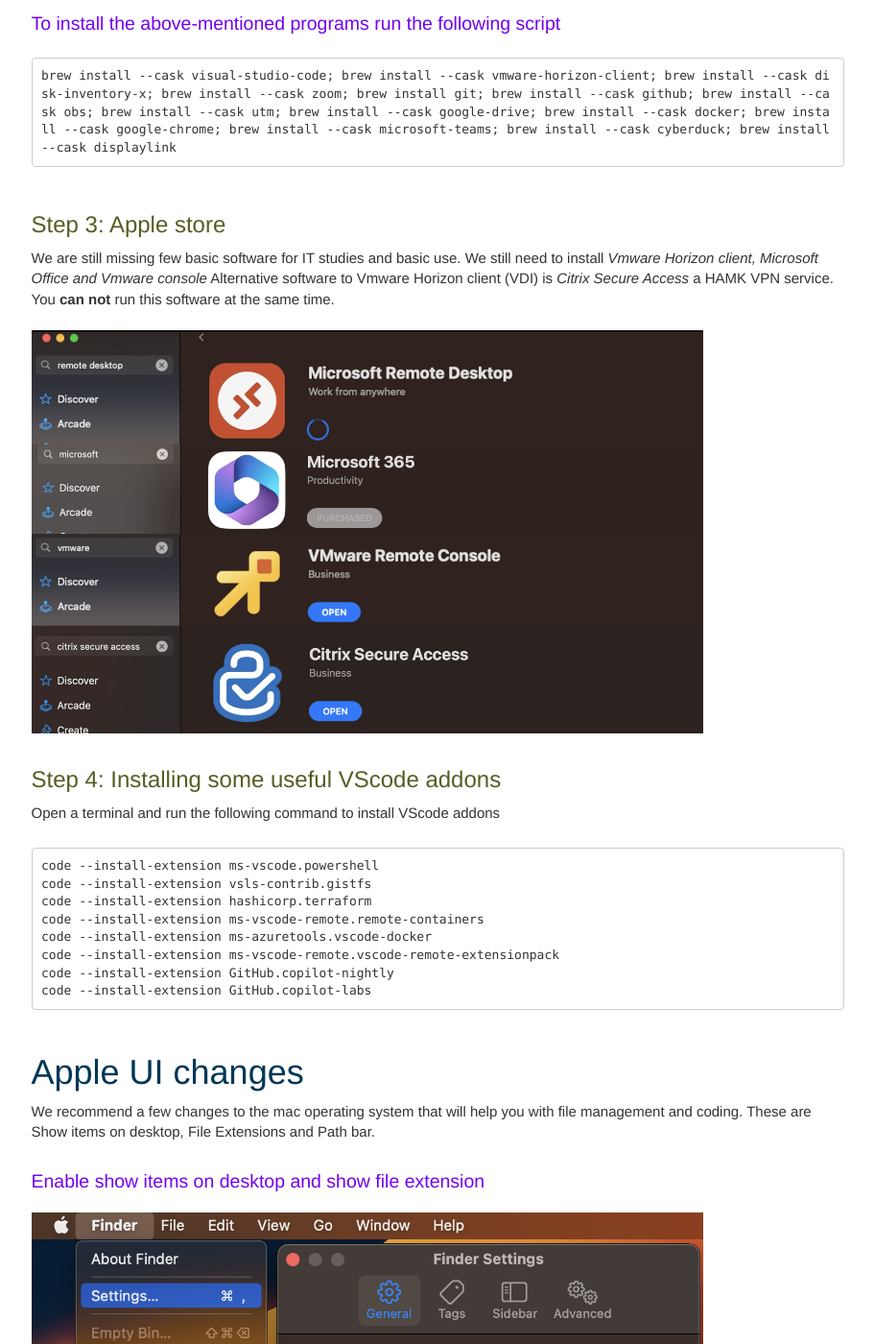
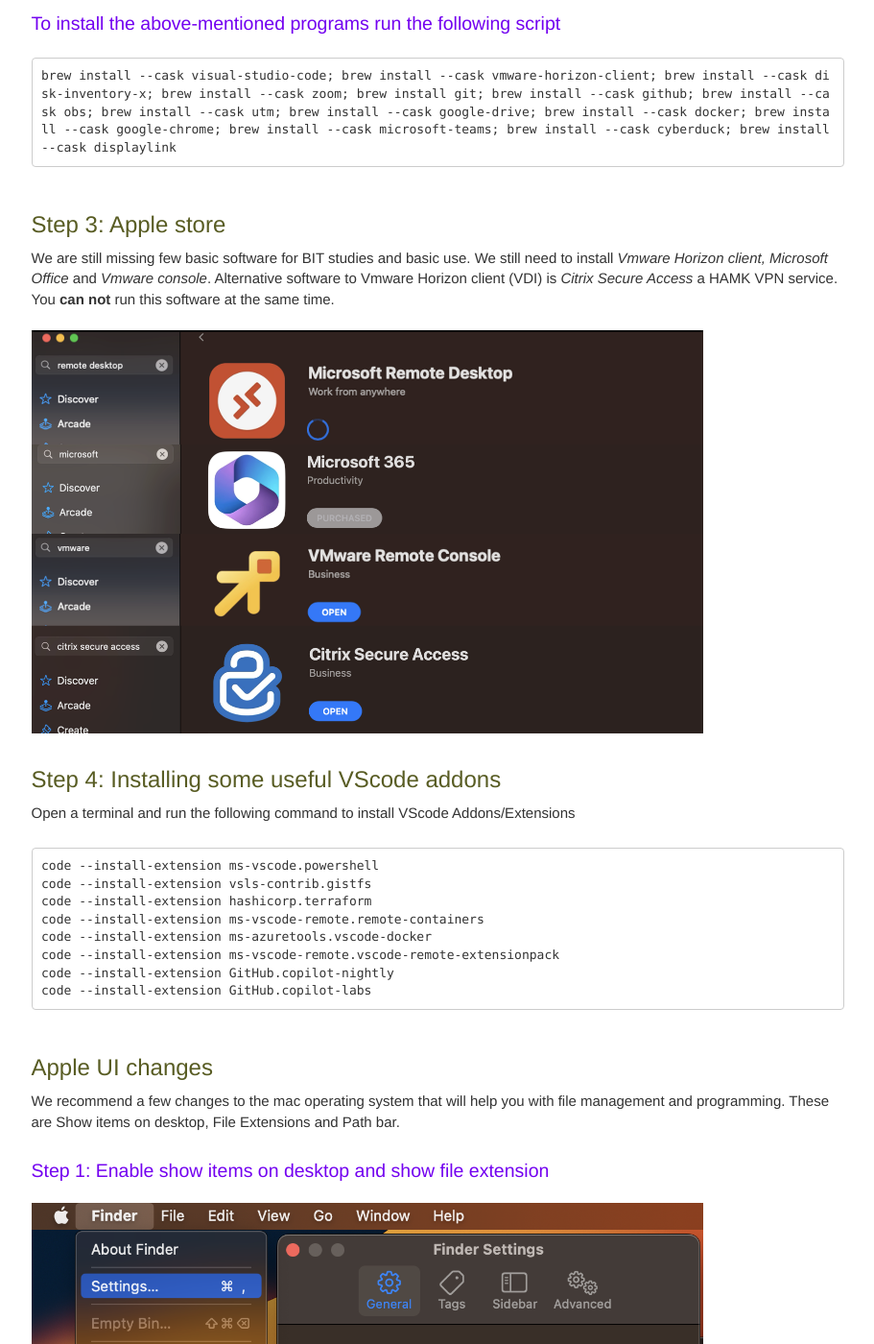
Before and after one commit to tkohonen/tkohonen.github.io, a Jekyll site: the page built from HAMK_BASIC_Software_MacUsers.md, in a window 1280 px wide and 1400 px high, scrolled down 1107 px. Shown: the whole window at 96% size, without its empty margins (330-1241 px from the left). Built offline with Jekyll 4.4.1, drawn with Linux system fonts in a browser that asks for light colours; our own code applies the rules of GitHub Pages for plain Markdown files; comment, search, counter and statistics services are not loaded; some of the changed text lies outside the part shown.

Commit message:
MAC Update 8

````diff
--- a/HAMK_BASIC_Software_MacUsers.md
+++ b/HAMK_BASIC_Software_MacUsers.md
@@ -40,15 +40,18 @@ Vscode, vmware-horizon-client, disk-inventory, Git, Github, obs, Vmware-fusion,
 brew install --cask visual-studio-code; brew install --cask vmware-horizon-client; brew install --cask disk-inventory-x; brew install --cask zoom; brew install git; brew install --cask github; brew install --cask obs; brew install --cask utm; brew install --cask google-drive; brew install --cask docker; brew install --cask google-chrome; brew install --cask microsoft-teams; brew install --cask cyberduck; brew install --cask displaylink
 ```
 
-## Step 3: Apple store
-We are still missing few basic software for IT studies and basic use. We still need to install *Vmware Horizon client, Microsoft Office and Vmware console* Alternative software to Vmware Horizon client (VDI) is *Citrix Secure Access* a HAMK VPN service. You **can not** run this software at the same time.
+## Step 3: Apple store <br>
+We are still missing few basic software for BIT studies and basic use.
+We still need to install *Vmware Horizon client, Microsoft Office* and *Vmware console*.
+Alternative software to Vmware Horizon client (VDI) is *Citrix Secure Access* a HAMK VPN service.
+You **can not** run this software at the same time.
 
 ![Apple store software](assets/mac-apps-from-apple-store.png "Install software ")
 
 
 ## Step 4: Installing some useful VScode addons
 
-Open a terminal and run the following command to install VScode addons
+Open a terminal and run the following command to install VScode Addons/Extensions
 
 ```
 code --install-extension ms-vscode.powershell
@@ -61,33 +64,33 @@ code --install-extension GitHub.copilot-nightly
 code --install-extension GitHub.copilot-labs
 ```
 
-# Apple UI changes
+## Apple UI changes
 
-We recommend a few changes to the mac operating system that will help you with file management and coding. These are Show items on desktop, File Extensions and Path bar.
+We recommend a few changes to the mac operating system that will help you with file management and programming. These are Show items on desktop, File Extensions and Path bar.
 
-### Enable show items on desktop and show file extension
+### Step 1: Enable show items on desktop and show file extension
 ![Show items on Desktop](assets/mac-show-items-on-desktop.png "Show items on Desktop")
 ![Mac Show File Extension](assets/mac-show-file-extensions.png "Mac Show File Extension")
 
-### Show file path
+### Step 2: Show file path
 ![Show File path](assets/mac-show-file-path.png "Show File path")
 
-### Get hidden files visible (Like .ssh folder)
+### Step 3: Get hidden files visible (Like .ssh folder)
 Go to Parent folder
 press Cmd + Shift + . to reveal the hidden folder and files.
 When you no longer want to see them click Command + Shift + . again.
 
 
 
-# Git and Github
-### Create GitHub Account
+## Git and Github
+### Step 1: Create GitHub Account
 If you already have a **GitHub account**, you can sign in and if you don't have one, you can create a new GitHub account.
 
   1.  Please use your personal email id to create a GitHub account.
   2.  Go to [https://github.com/settings/emails](https://github.com/settings/emails) and add your student HAMK email
   3.  Activate [https://education.github.com/pack](https://education.github.com/pack). HAMK email needs to be added before activation. Depending on the situation you will maybe need to be verified. Use your mobile student card to verify yourself.
 
-### Configure Git
+### Step 2: Configure Git
 You need to configure Git by providing your full name and email address. Use the same email address that you used to sign up for GitHub.
 
 ![GitHub account creation](assets/githubaccount.png "Please click Create your free account or Sign in to GitHUb.com depending on your situation")
@@ -97,11 +100,11 @@ You need to configure Git by providing your full name and email address. Use the
 
 ## All done! Here are some recommended apps for faster multitasking.
 
-### Mac Windows manager / Windows snaping tool
+#### Mac Windows manager / Windows snaping tool
 * [https://rectangleapp.com/](https://rectangleapp.com/)
 
-### Per-device scrolling preferences on macOS.
+#### Per-device scrolling preferences on macOS.
 * [https://github.com/pilotmoon/Scroll-Reverser](https://github.com/pilotmoon/Scroll-Reverser)
 
-### Warp terminal
+#### Warp terminal
 * [Warp terminal](https://www.warp.dev/) and [New *incredible* macOS terminal! (warp + starship + zsh)](https://www.youtube.com/watch?v=NfggT5enF4o)
````
